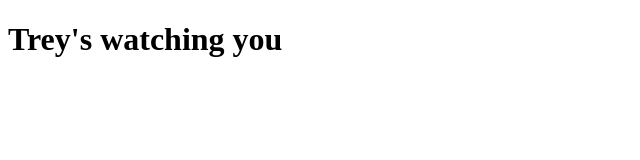
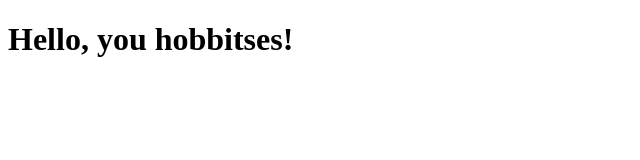
Before and after one commit to trey-mad/AngularJSLearning, a plain HTML site: page index.html in a window 1280 px wide. Shown: the whole page, without its empty margins (0-640 px from the left). Drawn offline with Linux system fonts and the light colour scheme.

```diff
--- a/index.html
+++ b/index.html
@@ -5,6 +5,6 @@
     <title>Hello Trey</title>
   </head>
   <body>
-    <h1>Trey's watching you</h1>
+    <h1>Hello, you hobbitses!</h1>
   </body>
 </html>
```
